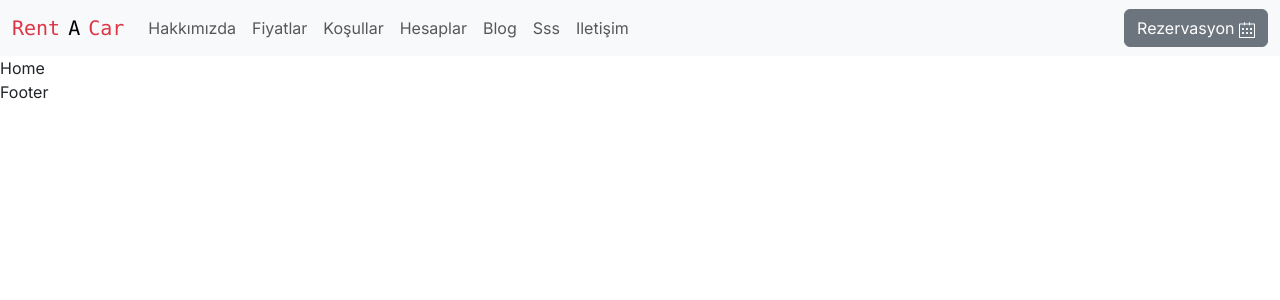
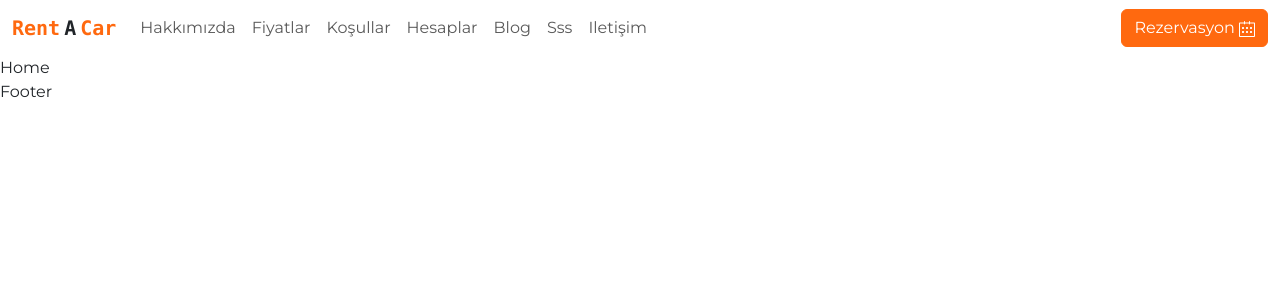
Before and after one commit to ademsuslu/rentacar, a Next.js app: page / in a window 1280 px wide. Shown: the top 300 px of the page. Built offline with nearby package versions, Linux system fonts and the light colour scheme.

Commit message:
refactor: navbarcss değişimi

```diff
--- a/app/components/Logo/Logo.jsx
+++ b/app/components/Logo/Logo.jsx
@@ -2,9 +2,10 @@ import React from "react";
 
 const Logo = () => {
   return (
-    <div className="d-flex gap-2 font-monospace">
-      <span className="text-danger">Rent </span> A{" "}
-      <span className="text-danger">Car</span>
+    <div className="d-flex gap-1 font-monospace logo">
+      <span className="logo-a">Rent </span>
+      <span className="text-dark">A</span>
+      <span className="logo-a">Car</span>
     </div>
   );
 };
--- a/app/components/navbars/Navbars.jsx
+++ b/app/components/navbars/Navbars.jsx
@@ -7,11 +7,16 @@ import Navbar from "react-bootstrap/Navbar";
 import Logo from "../Logo/Logo";
 import Link from "next/link";
 import { NavData } from "./NavData";
+import { Col, Row } from "react-bootstrap";
+import { useState } from "react";
 
 function Navbars() {
+  const [activeLink, setActiveLink] = useState("");
   return (
-    <Navbar expand="md" className="bg-body-tertiary">
     <Container fluid>
+      <Row>
+        <Col className=" ">
+          <Navbar expand="md" className="">
             <Link className="navbar-brand " href="/">
               <Logo />
             </Link>
@@ -22,20 +27,27 @@ function Navbars() {
                 style={{ maxHeight: "100px" }}
                 navbarScroll
               >
-            {NavData.map((item) => {
-              return (
-                <Link key={item.name} className="nav-link" href={item.url}>
+                {NavData.map((item) => (
+                  <Link
+                    key={item.name}
+                    className={`nav-link ${
+                      item.url === activeLink ? "active" : ""
+                    }`}
+                    href={item.url}
+                    onClick={() => setActiveLink(item.url)}
+                  >
                     {item.name}
                   </Link>
-              );
-            })}
+                ))}
               </Nav>
-          <Button variant="secondary" className="fs-6 font-normal">
+              <Button className="fs-6 btn-orange  font-normal">
                 Rezervasyon <SlCalender />
               </Button>
             </Navbar.Collapse>
+          </Navbar>
+        </Col>
+      </Row>
     </Container>
-    </Navbar>
   );
 }
 
--- a/app/globals.css
+++ b/app/globals.css
@@ -5,3 +5,41 @@ body,
   padding: 0;
   box-sizing: border-box;
 }
+:root {
+  --renk-orange: #ff690f;
+}
+.logo {
+  font-weight: 700;
+}
+
+.logo .logo-a {
+  color: var(--renk-orange);
+}
+
+.nav-link:hover {
+  color: var(--renk-orange) !important;
+}
+.nav-link.active {
+  font-weight: 600;
+  color: var(--renk-orange) !important;
+}
+.btn-orange {
+  background-color: var(--renk-orange) !important;
+}
+.btn-orange {
+  --bs-btn-color: #fff !important;
+  --bs-btn-bg: #ff690f !important;
+  --bs-btn-border-color: #ff690f !important;
+  --bs-btn-hover-color: #fff !important;
+  --bs-btn-hover-bg: #ff690f !important;
+  --bs-btn-hover-border-color: #ff690f !important;
+  --bs-btn-focus-shadow-rgb: #ff690f !important;
+  --bs-btn-active-color: #fff !important;
+  --bs-btn-active-bg: #ff690f !important;
+  --bs-btn-active-border-color: #ff690f !important;
+  --bs-btn-active-shadow: inset 0 3px 5px #ff690f !important;
+  --bs-btn-disabled-color: #fff !important;
+  --bs-btn-disabled-bg: #ff690f !important;
+  --bs-btn-disabled-border-color: #ff690f !important;
+  --bs-btn-border-color: #ff690f !important;
+}
--- a/app/layout.js
+++ b/app/layout.js
@@ -1,10 +1,10 @@
-import { Inter } from "next/font/google";
+import { Montserrat } from "next/font/google";
 import "./globals.css";
 
 import "bootstrap/dist/css/bootstrap.min.css";
 import Navbars from "./components/navbars/Navbars";
 import Footer from "./components/footer/Footer";
-const inter = Inter({ subsets: ["latin"] });
+const montserrat = Montserrat({ subsets: ["latin"] });
 
 export const metadata = {
   title: "Rent a car",
@@ -14,7 +14,7 @@ export const metadata = {
 export default function RootLayout({ children }) {
   return (
     <html lang="en">
-      <body className={inter.className}>
+      <body className={montserrat.className}>
         <Navbars />
         {children}
         <Footer />
```
Lines whose indentation alone changed are shown as unchanged.
